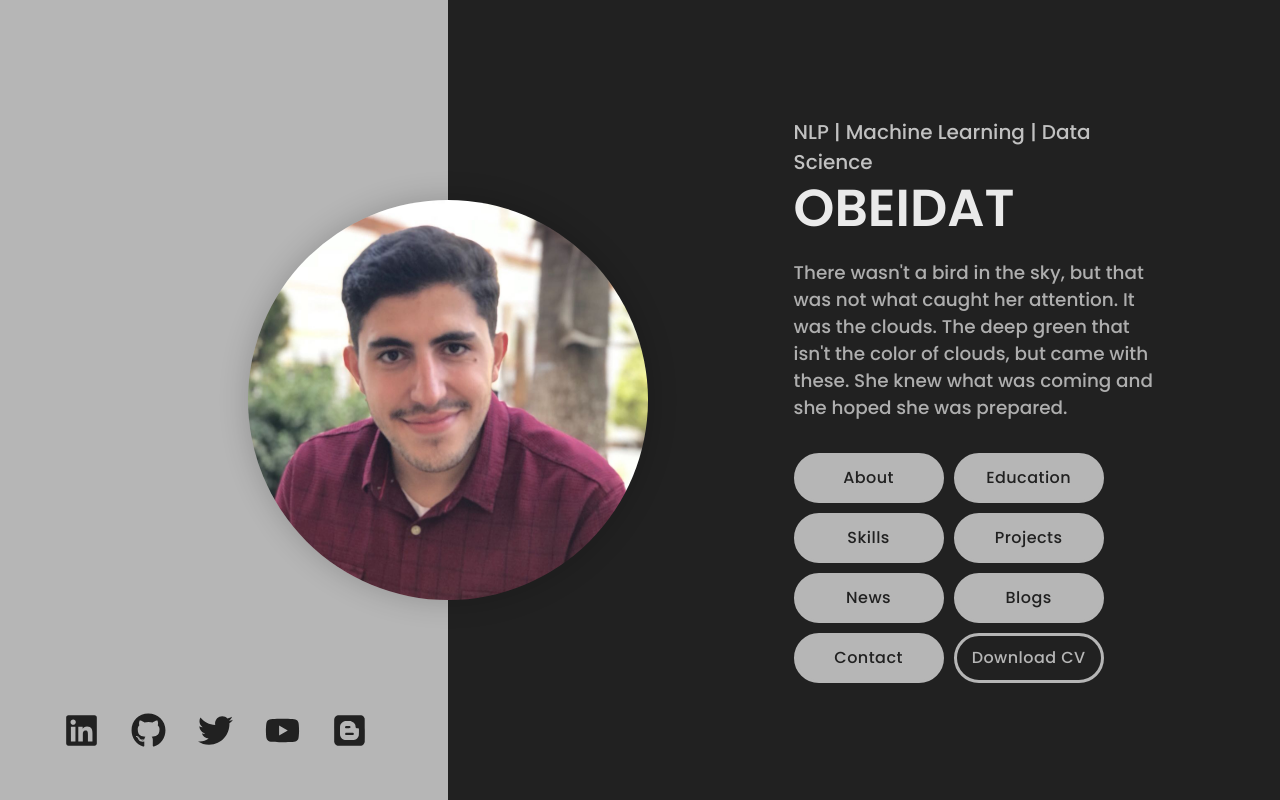
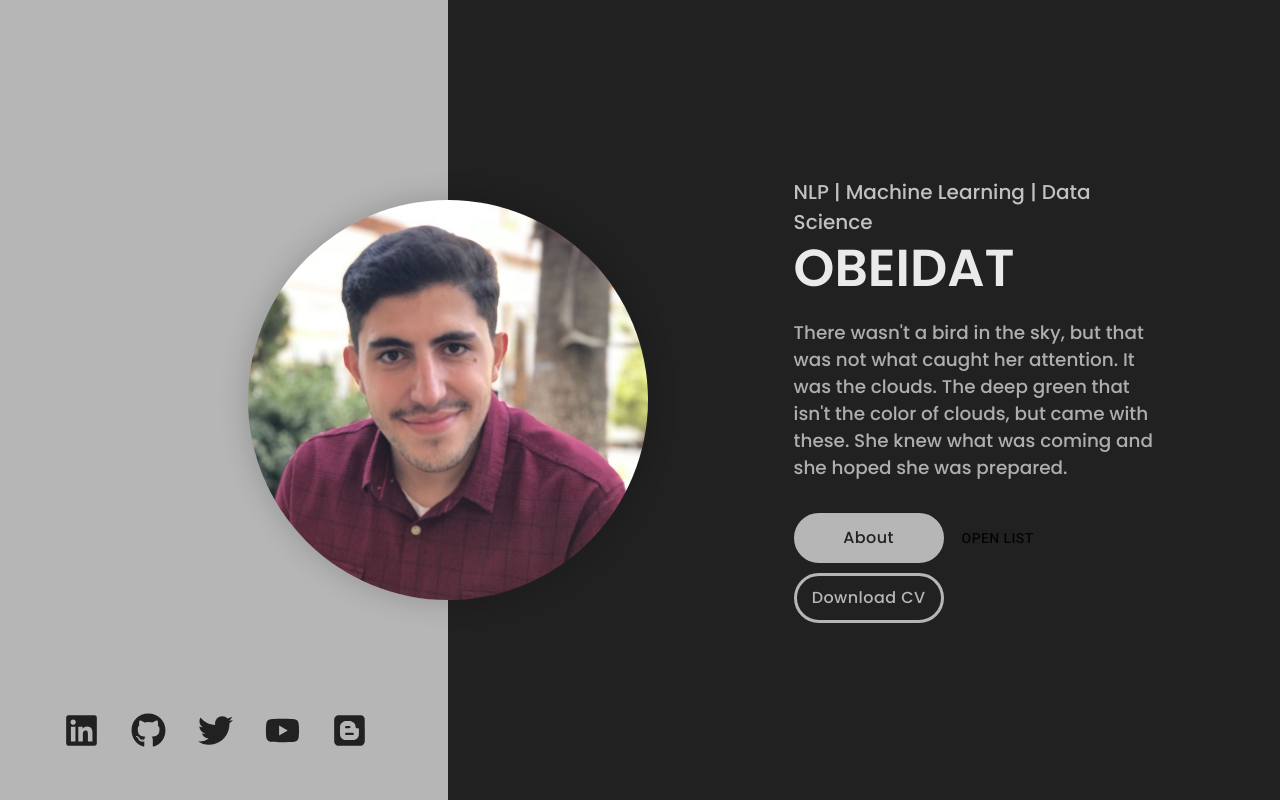
Before and after one commit to motasem-obeidat/motasem-obeidat.github.io-1, a React (Create React App) app: page / in a window 1280 px wide. Shown: the top 800 px of the page. Built offline with nearby package versions, Linux system fonts and the light colour scheme; a web font is replaced by a local one.

Commit message:
Update Landing.js

```diff
--- a/src/components/Landing/Landing.js
+++ b/src/components/Landing/Landing.js
@@ -1,4 +1,4 @@
-import React, { useContext } from 'react';
+import React, { useState, useContext } from 'react';
 import { Button } from '@material-ui/core';
 import { NavHashLink as NavLink } from 'react-router-hash-link';
 import { makeStyles } from '@material-ui/core/styles';
@@ -18,6 +18,7 @@ import {
 
 function Landing() {
     const { theme, drawerOpen } = useContext(ThemeContext);
+    const [isDropdownOpen, setDropdownOpen] = useState(false);
 
     const useStyles = makeStyles((t) => ({
         resumeBtn: {
@@ -66,6 +67,10 @@ function Landing() {
     }));
 
     const classes = useStyles();
+
+    const toggleDropdown = () => {
+        setDropdownOpen(!isDropdownOpen);
+    };
 
     return (
         <div className='landing'>
@@ -163,10 +168,8 @@ function Landing() {
                         <h1>{headerData.name}</h1>
                         <p>{headerData.desciption}</p>
 
-
                         <div className='lcr-buttonContainer'>
-
-                        <NavLink
+                            <NavLink
                                 to='/#about'
                                 smooth={true}
                                 spy='true'
@@ -177,77 +180,19 @@ function Landing() {
                                 </Button>
                             </NavLink>
 
-                        <NavLink
-                                to='/#resume'
-                                smooth={true}
-                                spy='true'
-                                duration={2000}
-                            >
-                                <Button className={classes.contactBtn}>
-                                    Education
-                                </Button>
-                            </NavLink>
+                            <Button onClick={toggleDropdown} className="dropdown-btn">
+                                Open List
+                            </Button>
 
-
-                        <NavLink
-                                to='/#skills'
-                                smooth={true}
-                                spy='true'
-                                duration={2000}
-                            >
-                                <Button className={classes.contactBtn}>
-                                    Skills
-                                </Button>
-                            </NavLink>
-
-
-                        <NavLink
-                                to='/#projects'
-                                smooth={true}
-                                spy='true'
-                                duration={2000}
-                            >
-                                <Button className={classes.contactBtn}>
-                                    Projects
-                                </Button>
-                            </NavLink>
-
-
-                        <NavLink
-                                to='/#achievement'
-                                smooth={true}
-                                spy='true'
-                                duration={2000}
-                            >
-                                <Button className={classes.contactBtn}>
-                                    News
-                                </Button>
-                            </NavLink>
-
-
-
-                        <NavLink
-                                to='/#blog'
-                                smooth={true}
-                                spy='true'
-                                duration={2000}
-                            >
-                                <Button className={classes.contactBtn}>
-                                    Blogs
-                                </Button>
-                            </NavLink>
-
-                         <NavLink
-                                to='/#contacts'
-                                smooth={true}
-                                spy='true'
-                                duration={2000}
-                            >
-                                <Button className={classes.contactBtn}>
-                                    Contact
-                                </Button>
-                            </NavLink>
-
+                            {isDropdownOpen && (
+                                <div className="dropdown-list">
+                                    <ul>
+                                        <li>Option 1</li>
+                                        <li>Option 2</li>
+                                        <li>Option 3</li>
+                                    </ul>
+                                </div>
+                            )}
 
                             {headerData.resumePdf && (
                                 <a
@@ -261,8 +206,6 @@ function Landing() {
                                     </Button>
                                 </a>
                             )}
-
-
                         </div>
                     </div>
                 </div>
```
